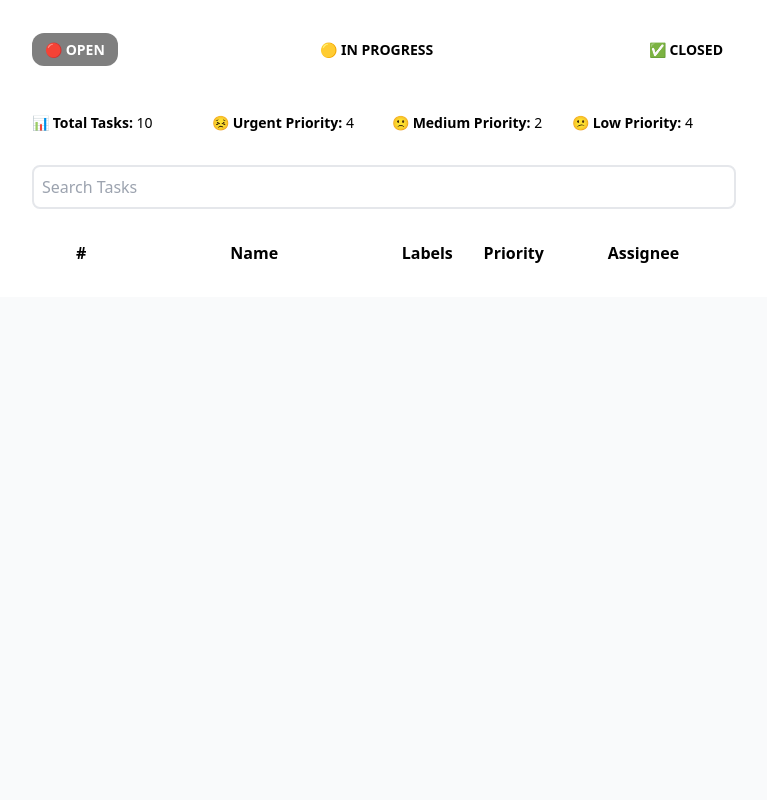
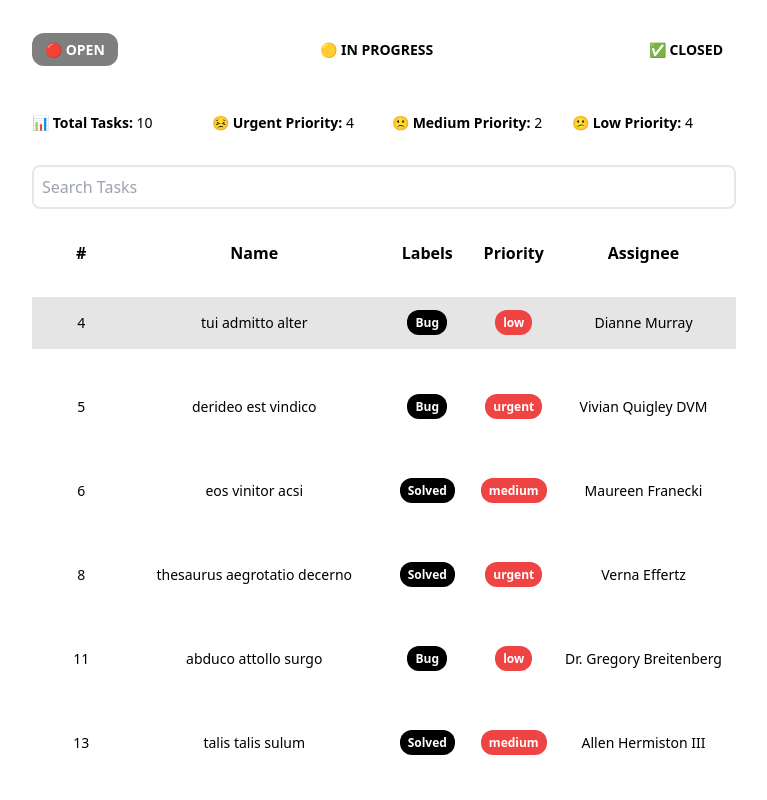
Before and after one commit to tauseefsshah/sdm-taskboard, a Next.js app: page / in a window 1280 px wide. Shown: the top 800 px of the page, without its empty margins (256-1023 px from the left). Built offline with nearby package versions, Linux system fonts and the light colour scheme.

Commit message:
FIX - Initial loading of tasks

```diff
--- a/components/TaskList.jsx
+++ b/components/TaskList.jsx
@@ -2,7 +2,11 @@ import { useEffect, useState } from "react";
 import { TaskModal } from "./TaskModal";
 
 export function TaskList({ tasks }) {
-  const [allTasks, setAllTasks] = useState(tasks);
+  const [allTasks, setAllTasks] = useState([]);
+
+  useEffect(() => {
+    setAllTasks(tasks);
+  }, [tasks]);
 
   const [isModalOpen, setIsModalOpen] = useState(false);
 
```
